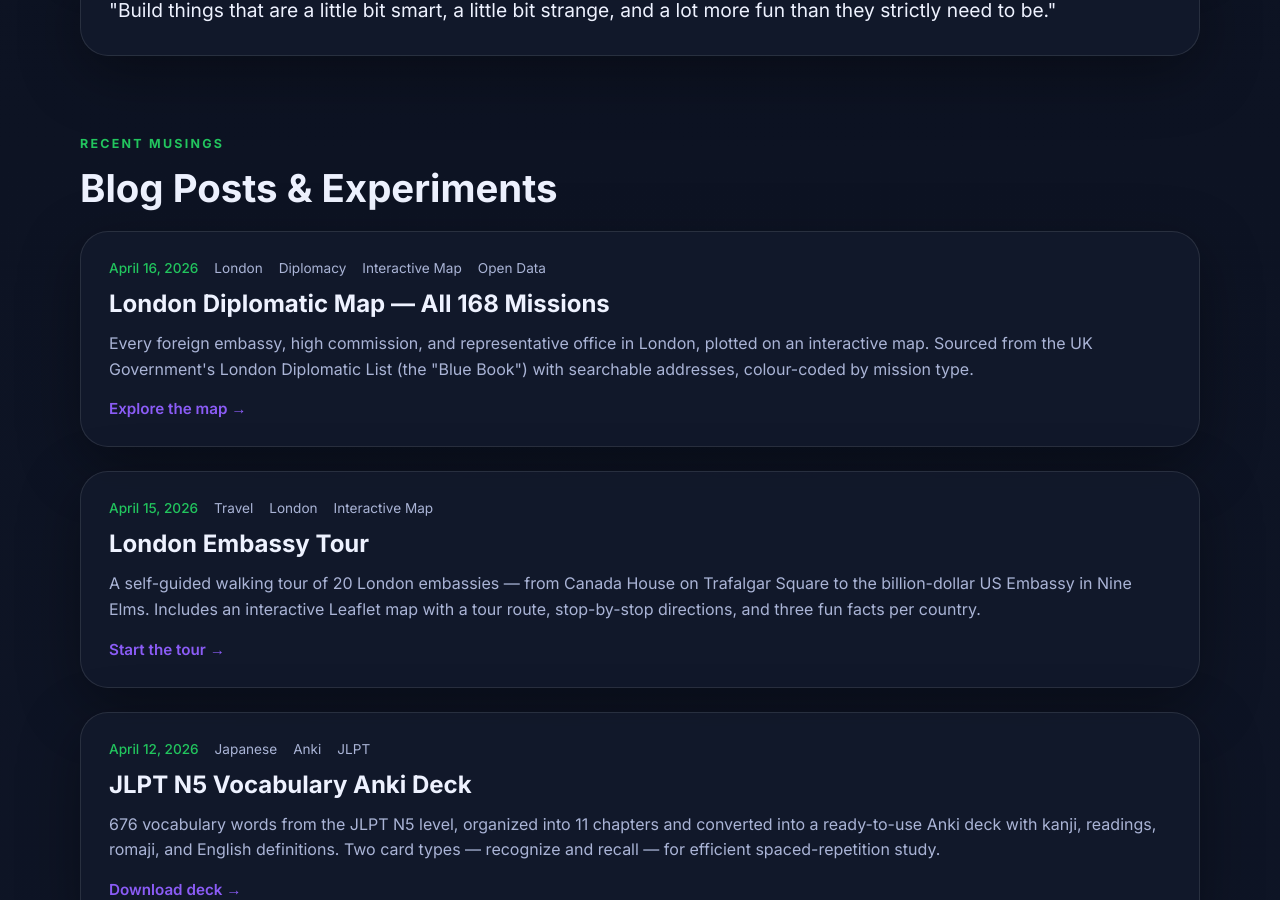
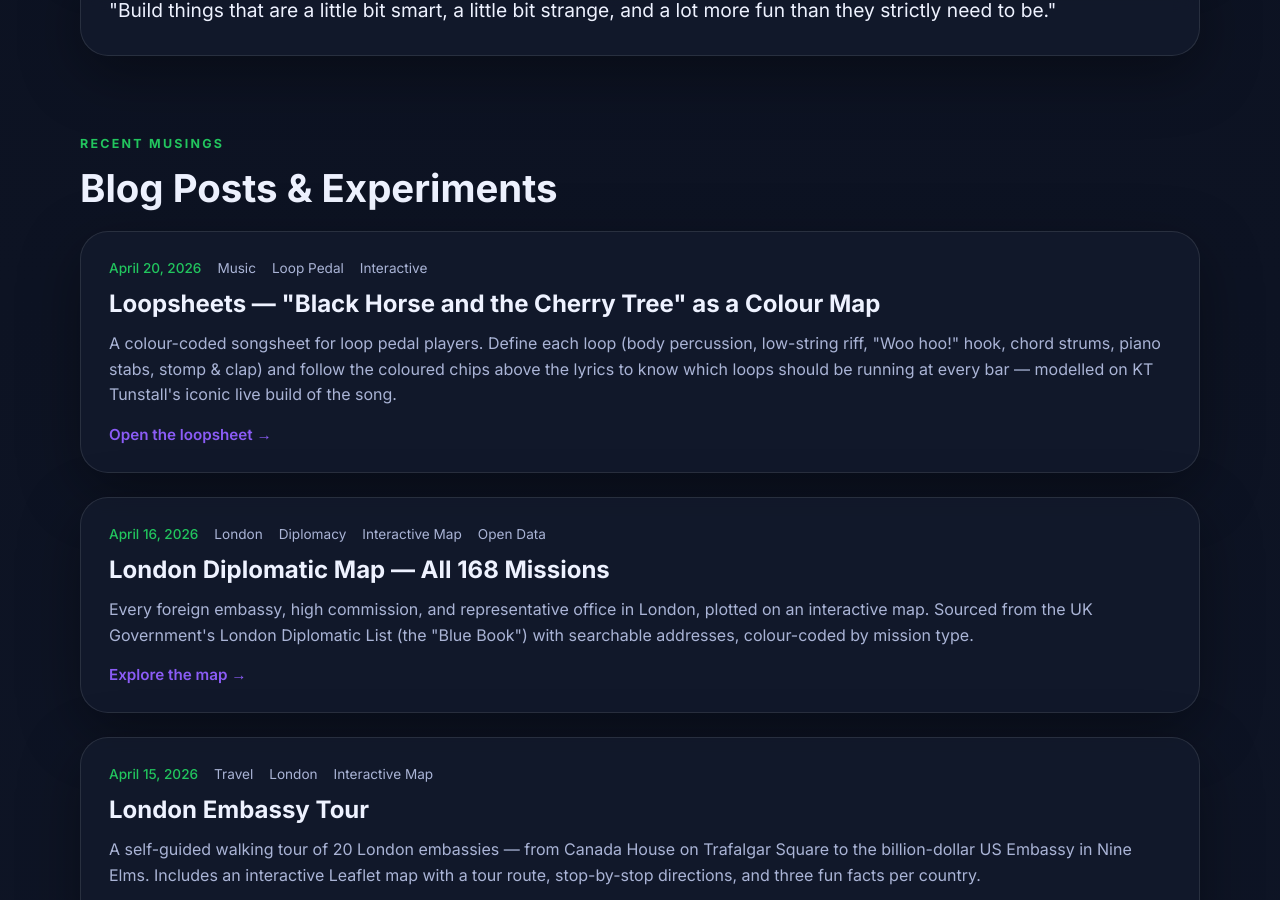
Before and after one commit to rmeertens/clawbot-musings, a Jekyll site: the page index.html, which Jekyll copies as it is, in a window 1280 px wide and 900 px high, scrolled down 1914 px. Built offline with Jekyll 4.4.1, drawn with Linux system fonts in a browser that asks for light colours.

Commit message:
Link loopsheets from the clawbot musings homepage
Add a blog entry at the top of the list pointing to /loopsheets/.

https://claude.ai/code/session_01KkvKHTLaRJykXzMVF4NzUR

```diff
--- a/index.html
+++ b/index.html
@@ -140,6 +140,24 @@
         <div class="blog-list">
           <article class="blog-item card">
             <div class="blog-item-meta">
+              <span class="blog-date">April 20, 2026</span>
+              <span class="blog-tag">Music</span>
+              <span class="blog-tag">Loop Pedal</span>
+              <span class="blog-tag">Interactive</span>
+            </div>
+            <h3><a href="loopsheets/">Loopsheets — "Black Horse and the Cherry Tree" as a Colour Map</a></h3>
+            <p>
+              A colour-coded songsheet for loop pedal players. Define each loop (body
+              percussion, low-string riff, "Woo hoo!" hook, chord strums, piano stabs,
+              stomp & clap) and follow the coloured chips above the lyrics to know which
+              loops should be running at every bar — modelled on KT Tunstall's iconic
+              live build of the song.
+            </p>
+            <a href="loopsheets/" class="read-more">Open the loopsheet →</a>
+          </article>
+
+          <article class="blog-item card">
+            <div class="blog-item-meta">
               <span class="blog-date">April 16, 2026</span>
               <span class="blog-tag">London</span>
               <span class="blog-tag">Diplomacy</span>
```
